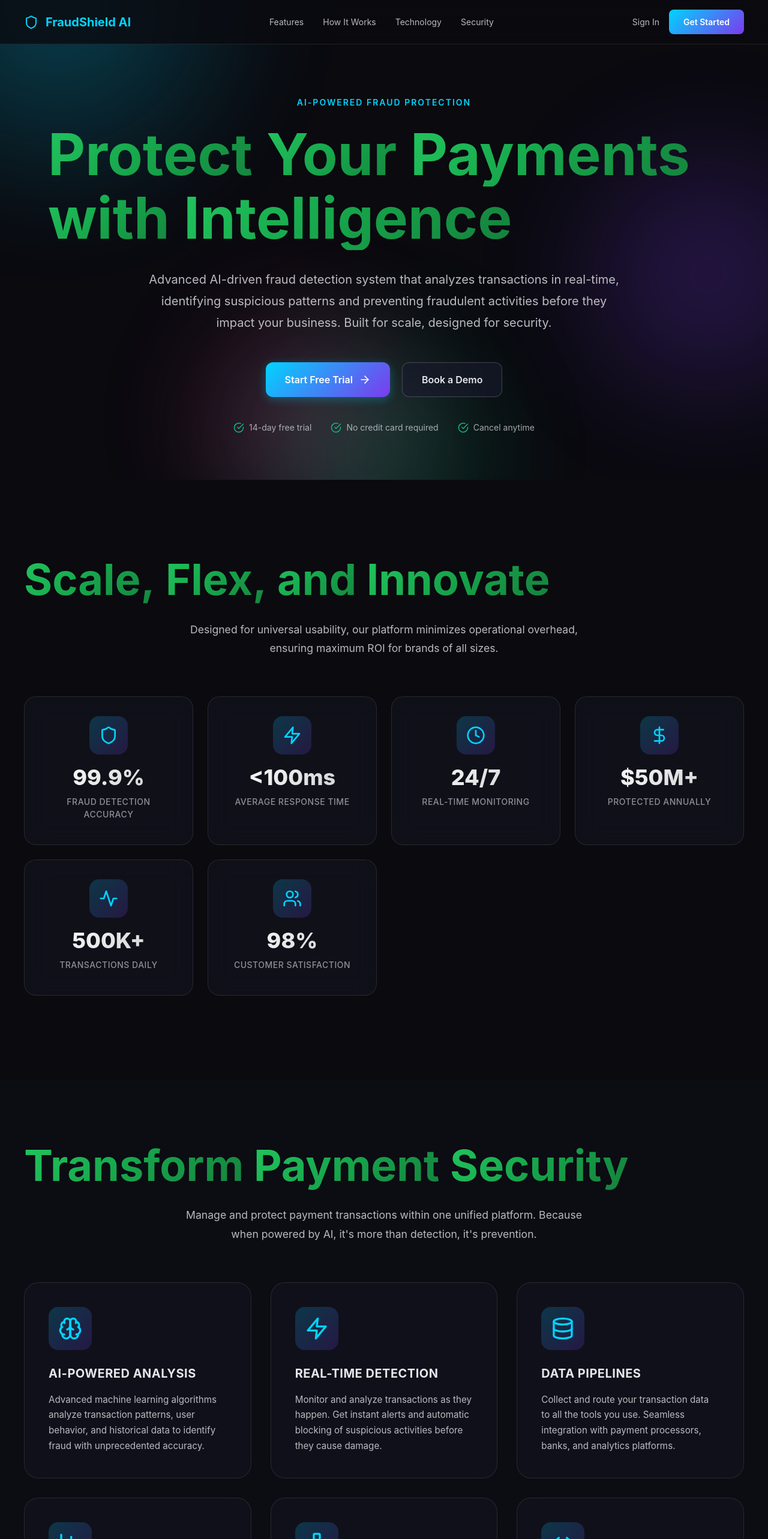
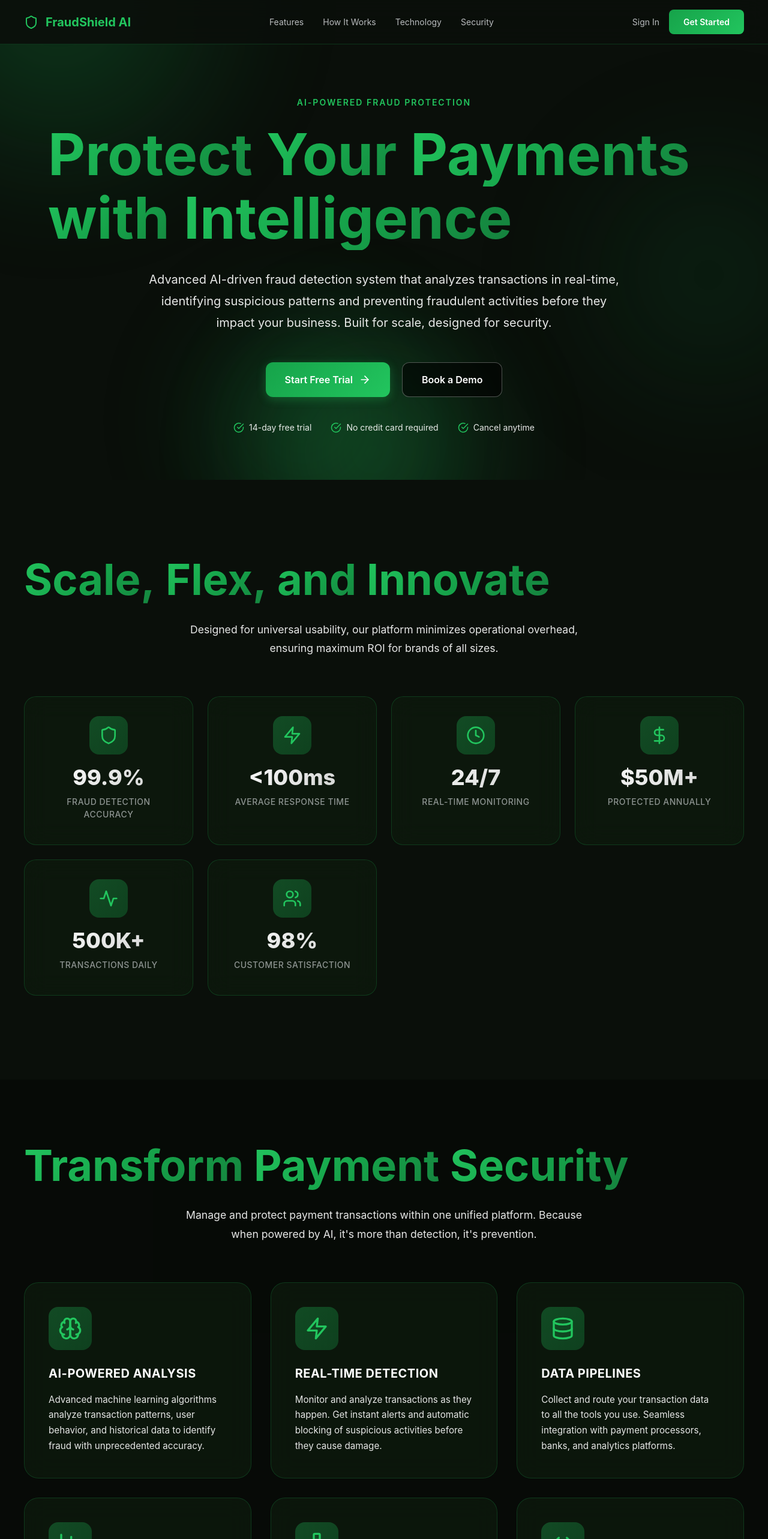
Before and after one commit to UtkarshSingh-06/AI-Powered-Payment-Fraud-Detection-System, a React (Vite) app in the folder frontend/: page / in a window 1280 px wide. Shown: the top 2566 px of the page at 60% size. Built offline with nearby package versions, Linux system fonts and the light colour scheme; the HTML template or start-up script is replaced by a standard one.

Commit message:
Update About page with dark green, white, black color scheme

```diff
--- a/frontend/src/pages/About.css
+++ b/frontend/src/pages/About.css
@@ -4,8 +4,8 @@
   min-height: 100vh;
   width: 100%;
   overflow-x: hidden;
-  background-color: #0a0a0f;
-  color: #e5e7eb;
+  background-color: #0a0f0a;
+  color: #ffffff;
 }
 
 /* Animated Background */
@@ -31,7 +31,7 @@
 .about-background .orb-1 {
   width: 700px;
   height: 700px;
-  background: radial-gradient(circle, #00d4ff 0%, transparent 70%);
+  background: radial-gradient(circle, #16a34a 0%, transparent 70%);
   top: -300px;
   left: -300px;
   animation-delay: 0s;
@@ -40,7 +40,7 @@
 .about-background .orb-2 {
   width: 600px;
   height: 600px;
-  background: radial-gradient(circle, #7c3aed 0%, transparent 70%);
+  background: radial-gradient(circle, #0d4d26 0%, transparent 70%);
   top: 20%;
   right: -200px;
   animation-delay: 6s;
@@ -49,7 +49,7 @@
 .about-background .orb-3 {
   width: 500px;
   height: 500px;
-  background: radial-gradient(circle, #ec4899 0%, transparent 70%);
+  background: radial-gradient(circle, #15803d 0%, transparent 70%);
   bottom: -150px;
   left: 20%;
   animation-delay: 12s;
@@ -58,7 +58,7 @@
 .about-background .orb-4 {
   width: 550px;
   height: 550px;
-  background: radial-gradient(circle, #10b981 0%, transparent 70%);
+  background: radial-gradient(circle, #22c55e 0%, transparent 70%);
   top: 60%;
   right: 30%;
   animation-delay: 18s;
@@ -83,10 +83,10 @@
   left: 0;
   right: 0;
   z-index: 1000;
-  background: rgba(10, 10, 15, 0.8);
+  background: rgba(10, 15, 10, 0.9);
   backdrop-filter: blur(20px);
   -webkit-backdrop-filter: blur(20px);
-  border-bottom: 1px solid rgba(255, 255, 255, 0.1);
+  border-bottom: 1px solid rgba(34, 197, 94, 0.2);
   padding: 16px 0;
 }
 
@@ -105,7 +105,7 @@
   gap: 12px;
   font-size: 20px;
   font-weight: 700;
-  color: #00d4ff;
+  color: #22c55e;
   text-decoration: none;
   transition: opacity 0.3s ease;
 }
@@ -127,7 +127,7 @@
 }
 
 .nav-links a:hover {
-  color: #00d4ff;
+  color: #22c55e;
 }
 
 .nav-actions {
@@ -144,12 +144,12 @@
 }
 
 .nav-link-btn:hover {
-  color: #00d4ff;
+  color: #22c55e;
 }
 
 .nav-btn-primary {
   padding: 10px 24px;
-  background: linear-gradient(135deg, #00d4ff 0%, #7c3aed 100%);
+  background: linear-gradient(135deg, #16a34a 0%, #22c55e 100%);
   color: white;
   text-decoration: none;
   border-radius: 8px;
@@ -160,7 +160,7 @@
 
 .nav-btn-primary:hover {
   transform: translateY(-2px);
-  box-shadow: 0 4px 15px rgba(0, 212, 255, 0.4);
+  box-shadow: 0 4px 15px rgba(34, 197, 94, 0.4);
 }
 
 /* Hero Section */
@@ -177,7 +177,7 @@
   font-size: 14px;
   font-weight: 600;
   letter-spacing: 2px;
-  color: #00d4ff;
+  color: #22c55e;
   margin-bottom: 24px;
   text-transform: uppercase;
 }
@@ -192,7 +192,7 @@
 .hero-description {
   font-size: 1.25rem;
   line-height: 1.8;
-  color: rgba(229, 231, 235, 0.8);
+  color: rgba(255, 255, 255, 0.9);
   max-width: 800px;
   margin: 0 auto 48px;
 }
@@ -209,28 +209,28 @@
   align-items: center;
   gap: 10px;
   padding: 16px 32px;
-  background: linear-gradient(135deg, #00d4ff 0%, #7c3aed 100%);
+  background: linear-gradient(135deg, #16a34a 0%, #22c55e 100%);
   color: white;
   text-decoration: none;
   border-radius: 12px;
   font-size: 16px;
   font-weight: 600;
   transition: all 0.3s ease;
-  box-shadow: 0 4px 15px rgba(0, 212, 255, 0.3);
+  box-shadow: 0 4px 15px rgba(34, 197, 94, 0.3);
 }
 
 .btn-hero-primary:hover {
   transform: translateY(-2px);
-  box-shadow: 0 6px 20px rgba(0, 212, 255, 0.4);
+  box-shadow: 0 6px 20px rgba(34, 197, 94, 0.4);
 }
 
 .btn-hero-secondary {
   display: inline-flex;
   align-items: center;
   padding: 16px 32px;
-  background: rgba(26, 26, 46, 0.6);
-  border: 1px solid rgba(255, 255, 255, 0.2);
-  color: #e5e7eb;
+  background: rgba(0, 0, 0, 0.6);
+  border: 1px solid rgba(255, 255, 255, 0.3);
+  color: #ffffff;
   text-decoration: none;
   border-radius: 12px;
   font-size: 16px;
@@ -239,8 +239,8 @@
 }
 
 .btn-hero-secondary:hover {
-  background: rgba(26, 26, 46, 0.8);
-  border-color: rgba(0, 212, 255, 0.5);
+  background: rgba(0, 0, 0, 0.8);
+  border-color: rgba(34, 197, 94, 0.5);
   transform: translateY(-2px);
 }
 
@@ -255,12 +255,12 @@
   display: flex;
   align-items: center;
   gap: 8px;
-  color: rgba(229, 231, 235, 0.7);
+  color: rgba(255, 255, 255, 0.9);
   font-size: 14px;
 }
 
 .benefit-item svg {
-  color: #10b981;
+  color: #22c55e;
 }
 
 /* Section Container */
@@ -287,7 +287,7 @@
 .section-description {
   font-size: 1.1rem;
   line-height: 1.8;
-  color: rgba(229, 231, 235, 0.8);
+  color: rgba(255, 255, 255, 0.9);
   max-width: 700px;
   margin: 0 auto;
 }
@@ -305,10 +305,10 @@
 }
 
 .stat-card-glass {
-  background: rgba(21, 21, 32, 0.6);
+  background: rgba(13, 26, 13, 0.8);
   backdrop-filter: blur(20px);
   -webkit-backdrop-filter: blur(20px);
-  border: 1px solid rgba(255, 255, 255, 0.1);
+  border: 1px solid rgba(34, 197, 94, 0.2);
   border-radius: 20px;
   padding: 32px;
   text-align: center;
@@ -324,15 +324,15 @@
   left: -50%;
   width: 200%;
   height: 200%;
-  background: radial-gradient(circle, rgba(0, 212, 255, 0.1) 0%, transparent 70%);
+  background: radial-gradient(circle, rgba(34, 197, 94, 0.1) 0%, transparent 70%);
   opacity: 0;
   transition: opacity 0.5s ease;
 }
 
 .stat-card-glass:hover {
   transform: translateY(-8px);
-  border-color: rgba(0, 212, 255, 0.3);
-  box-shadow: 0 8px 32px rgba(0, 212, 255, 0.2);
+  border-color: rgba(34, 197, 94, 0.4);
+  box-shadow: 0 8px 32px rgba(34, 197, 94, 0.2);
 }
 
 .stat-card-glass:hover::before {
@@ -344,17 +344,17 @@
   height: 64px;
   margin: 0 auto 20px;
   border-radius: 16px;
-  background: linear-gradient(135deg, rgba(0, 212, 255, 0.2) 0%, rgba(124, 58, 237, 0.2) 100%);
+  background: linear-gradient(135deg, rgba(34, 197, 94, 0.3) 0%, rgba(22, 163, 74, 0.3) 100%);
   display: flex;
   align-items: center;
   justify-content: center;
-  color: #00d4ff;
+  color: #22c55e;
 }
 
 .stat-value {
   font-size: 2.5rem;
   font-weight: 700;
-  background: linear-gradient(135deg, #00d4ff 0%, #7c3aed 50%, #ec4899 100%);
+  background: linear-gradient(135deg, #22c55e 0%, #16a34a 50%, #15803d 100%);
   -webkit-background-clip: text;
   background-clip: text;
   -webkit-text-fill-color: transparent;
@@ -364,14 +364,14 @@
 
 .stat-label {
   font-size: 0.95rem;
-  color: rgba(229, 231, 235, 0.7);
+  color: rgba(255, 255, 255, 0.8);
 }
 
 /* Features Section */
 .features-section {
   position: relative;
   z-index: 1;
-  background: rgba(15, 15, 25, 0.5);
+  background: rgba(0, 0, 0, 0.3);
 }
 
 .features-grid {
@@ -381,10 +381,10 @@
 }
 
 .feature-card {
-  background: rgba(21, 21, 32, 0.6);
+  background: rgba(13, 26, 13, 0.8);
   backdrop-filter: blur(20px);
   -webkit-backdrop-filter: blur(20px);
-  border: 1px solid rgba(255, 255, 255, 0.1);
+  border: 1px solid rgba(34, 197, 94, 0.2);
   border-radius: 24px;
   padding: 40px;
   transition: all 0.3s ease;
@@ -399,7 +399,7 @@
   left: 0;
   right: 0;
   height: 4px;
-  background: linear-gradient(90deg, #00d4ff 0%, #7c3aed 50%, #ec4899 100%);
+  background: linear-gradient(90deg, #22c55e 0%, #16a34a 50%, #15803d 100%);
   transform: scaleX(0);
   transition: transform 0.3s ease;
 }
@@ -410,19 +410,19 @@
 
 .feature-card:hover {
   transform: translateY(-8px);
-  border-color: rgba(0, 212, 255, 0.3);
-  box-shadow: 0 12px 40px rgba(0, 212, 255, 0.15);
+  border-color: rgba(34, 197, 94, 0.4);
+  box-shadow: 0 12px 40px rgba(34, 197, 94, 0.15);
 }
 
 .feature-icon {
   width: 72px;
   height: 72px;
   border-radius: 16px;
-  background: linear-gradient(135deg, rgba(0, 212, 255, 0.2) 0%, rgba(124, 58, 237, 0.2) 100%);
+  background: linear-gradient(135deg, rgba(34, 197, 94, 0.3) 0%, rgba(22, 163, 74, 0.3) 100%);
   display: flex;
   align-items: center;
   justify-content: center;
-  color: #00d4ff;
+  color: #22c55e;
   margin-bottom: 24px;
 }
 
@@ -430,14 +430,14 @@
   font-size: 1.25rem;
   font-weight: 700;
   margin-bottom: 16px;
-  color: #e5e7eb;
+  color: #ffffff;
   letter-spacing: 0.5px;
 }
 
 .feature-description {
   font-size: 0.95rem;
   line-height: 1.7;
-  color: rgba(229, 231, 235, 0.8);
+  color: rgba(255, 255, 255, 0.9);
 }
 
 /* How It Works Section */
@@ -470,7 +470,7 @@
   width: 56px;
   height: 56px;
   border-radius: 12px;
-  background: linear-gradient(135deg, #00d4ff 0%, #7c3aed 100%);
+  background: linear-gradient(135deg, #16a34a 0%, #22c55e 100%);
   display: flex;
   align-items: center;
   justify-content: center;
@@ -484,12 +484,12 @@
   font-size: 1.25rem;
   font-weight: 600;
   margin-bottom: 8px;
-  color: #e5e7eb;
+  color: #ffffff;
 }
 
 .step-content p {
   font-size: 0.95rem;
-  color: rgba(229, 231, 235, 0.7);
+  color: rgba(255, 255, 255, 0.8);
   line-height: 1.6;
 }
 
@@ -498,10 +498,10 @@
 }
 
 .visual-card {
-  background: rgba(21, 21, 32, 0.8);
+  background: rgba(13, 26, 13, 0.9);
   backdrop-filter: blur(20px);
   -webkit-backdrop-filter: blur(20px);
-  border: 1px solid rgba(255, 255, 255, 0.1);
+  border: 1px solid rgba(34, 197, 94, 0.2);
   border-radius: 24px;
   padding: 32px;
 }
@@ -510,7 +510,7 @@
   font-size: 1.25rem;
   font-weight: 600;
   margin-bottom: 24px;
-  color: #e5e7eb;
+  color: #ffffff;
 }
 
 .visual-stats {
@@ -529,24 +529,24 @@
   display: flex;
   justify-content: space-between;
   font-size: 0.9rem;
-  color: rgba(229, 231, 235, 0.9);
+  color: rgba(255, 255, 255, 0.9);
 }
 
 .visual-stat-count {
   font-weight: 600;
-  color: #00d4ff;
+  color: #22c55e;
 }
 
 .visual-stat-bar {
   height: 8px;
-  background: rgba(255, 255, 255, 0.1);
+  background: rgba(0, 0, 0, 0.3);
   border-radius: 4px;
   overflow: hidden;
 }
 
 .visual-stat-fill {
   height: 100%;
-  background: linear-gradient(90deg, #00d4ff 0%, #7c3aed 100%);
+  background: linear-gradient(90deg, #22c55e 0%, #16a34a 100%);
   border-radius: 4px;
 }
 
@@ -554,7 +554,7 @@
 .tech-section {
   position: relative;
   z-index: 1;
-  background: rgba(15, 15, 25, 0.5);
+  background: rgba(0, 0, 0, 0.3);
 }
 
 .tech-grid {
@@ -564,10 +564,10 @@
 }
 
 .tech-card {
-  background: rgba(21, 21, 32, 0.6);
+  background: rgba(13, 26, 13, 0.8);
   backdrop-filter: blur(20px);
   -webkit-backdrop-filter: blur(20px);
-  border: 1px solid rgba(255, 255, 255, 0.1);
+  border: 1px solid rgba(34, 197, 94, 0.2);
   border-radius: 16px;
   padding: 32px;
   text-align: center;
@@ -576,8 +576,8 @@
 
 .tech-card:hover {
   transform: translateY(-4px);
-  border-color: rgba(0, 212, 255, 0.3);
-  box-shadow: 0 8px 24px rgba(0, 212, 255, 0.15);
+  border-color: rgba(34, 197, 94, 0.4);
+  box-shadow: 0 8px 24px rgba(34, 197, 94, 0.15);
 }
 
 .tech-icon {
@@ -585,16 +585,16 @@
   height: 56px;
   margin: 0 auto 16px;
   border-radius: 12px;
-  background: linear-gradient(135deg, rgba(0, 212, 255, 0.2) 0%, rgba(124, 58, 237, 0.2) 100%);
+  background: linear-gradient(135deg, rgba(34, 197, 94, 0.3) 0%, rgba(22, 163, 74, 0.3) 100%);
   display: flex;
   align-items: center;
   justify-content: center;
-  color: #00d4ff;
+  color: #22c55e;
 }
 
 .tech-category {
   font-size: 0.75rem;
-  color: rgba(229, 231, 235, 0.6);
+  color: rgba(255, 255, 255, 0.7);
   text-transform: uppercase;
   letter-spacing: 1px;
   margin-bottom: 8px;
@@ -603,7 +603,7 @@
 .tech-name {
   font-size: 1.1rem;
   font-weight: 600;
-  color: #e5e7eb;
+  color: #ffffff;
 }
 
 /* Security Section */
@@ -626,10 +626,10 @@
 }
 
 .security-badge {
-  background: rgba(21, 21, 32, 0.8);
+  background: rgba(13, 26, 13, 0.9);
   backdrop-filter: blur(20px);
   -webkit-backdrop-filter: blur(20px);
-  border: 1px solid rgba(255, 255, 255, 0.1);
+  border: 1px solid rgba(34, 197, 94, 0.2);
   border-radius: 20px;
   padding: 32px;
   transition: all 0.3s ease;
@@ -637,19 +637,19 @@
 
 .security-badge:hover {
   transform: translateX(8px);
-  border-color: rgba(0, 212, 255, 0.3);
-  box-shadow: 0 8px 24px rgba(0, 212, 255, 0.15);
+  border-color: rgba(34, 197, 94, 0.4);
+  box-shadow: 0 8px 24px rgba(34, 197, 94, 0.15);
 }
 
 .badge-icon {
   width: 64px;
   height: 64px;
   border-radius: 16px;
-  background: linear-gradient(135deg, rgba(0, 212, 255, 0.2) 0%, rgba(124, 58, 237, 0.2) 100%);
+  background: linear-gradient(135deg, rgba(34, 197, 94, 0.3) 0%, rgba(22, 163, 74, 0.3) 100%);
   display: flex;
   align-items: center;
   justify-content: center;
-  color: #00d4ff;
+  color: #22c55e;
   margin-bottom: 20px;
 }
 
@@ -657,12 +657,12 @@
   font-size: 1.25rem;
   font-weight: 600;
   margin-bottom: 12px;
-  color: #e5e7eb;
+  color: #ffffff;
 }
 
 .security-badge p {
   font-size: 0.95rem;
-  color: rgba(229, 231, 235, 0.7);
+  color: rgba(255, 255, 255, 0.8);
   line-height: 1.6;
 }
 
@@ -671,7 +671,7 @@
   position: relative;
   z-index: 1;
   padding: 120px 40px;
-  background: rgba(15, 15, 25, 0.5);
+  background: rgba(0, 0, 0, 0.3);
 }
 
 .cta-content {
@@ -690,7 +690,7 @@
 .cta-description {
   font-size: 1.1rem;
   line-height: 1.8;
-  color: rgba(229, 231, 235, 0.8);
+  color: rgba(255, 255, 255, 0.9);
   margin-bottom: 40px;
 }
 
@@ -705,28 +705,28 @@
   align-items: center;
   gap: 10px;
   padding: 16px 32px;
-  background: linear-gradient(135deg, #00d4ff 0%, #7c3aed 100%);
+  background: linear-gradient(135deg, #16a34a 0%, #22c55e 100%);
   color: white;
   text-decoration: none;
   border-radius: 12px;
   font-size: 16px;
   font-weight: 600;
   transition: all 0.3s ease;
-  box-shadow: 0 4px 15px rgba(0, 212, 255, 0.3);
+  box-shadow: 0 4px 15px rgba(34, 197, 94, 0.3);
 }
 
 .btn-cta-primary:hover {
   transform: translateY(-2px);
-  box-shadow: 0 6px 20px rgba(0, 212, 255, 0.4);
+  box-shadow: 0 6px 20px rgba(34, 197, 94, 0.4);
 }
 
 .btn-cta-secondary {
   display: inline-flex;
   align-items: center;
   padding: 16px 32px;
-  background: rgba(26, 26, 46, 0.6);
-  border: 1px solid rgba(255, 255, 255, 0.2);
-  color: #e5e7eb;
+  background: rgba(0, 0, 0, 0.6);
+  border: 1px solid rgba(255, 255, 255, 0.3);
+  color: #ffffff;
   text-decoration: none;
   border-radius: 12px;
   font-size: 16px;
@@ -735,8 +735,8 @@
 }
 
 .btn-cta-secondary:hover {
-  background: rgba(26, 26, 46, 0.8);
-  border-color: rgba(0, 212, 255, 0.5);
+  background: rgba(0, 0, 0, 0.8);
+  border-color: rgba(34, 197, 94, 0.5);
   transform: translateY(-2px);
 }
 
```
